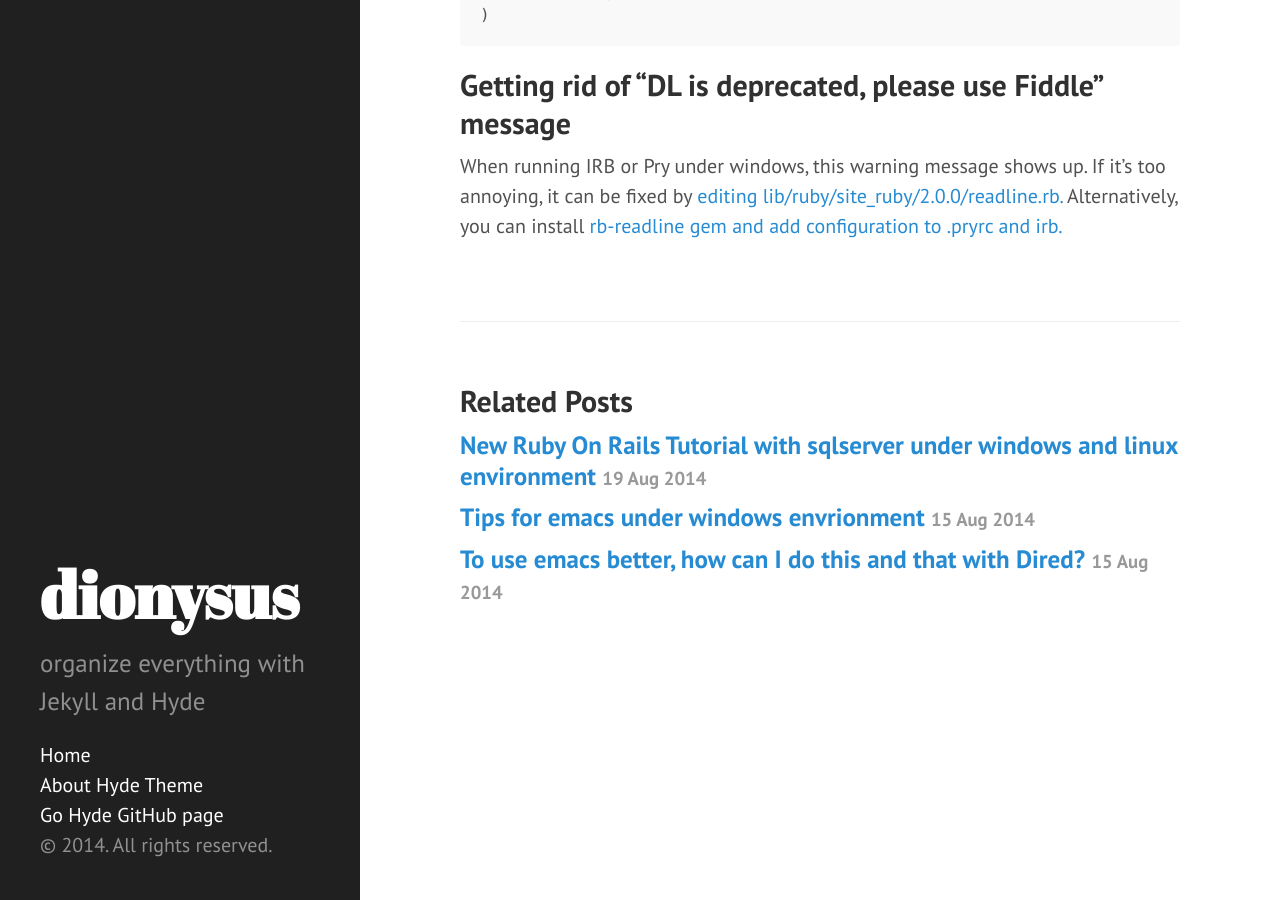
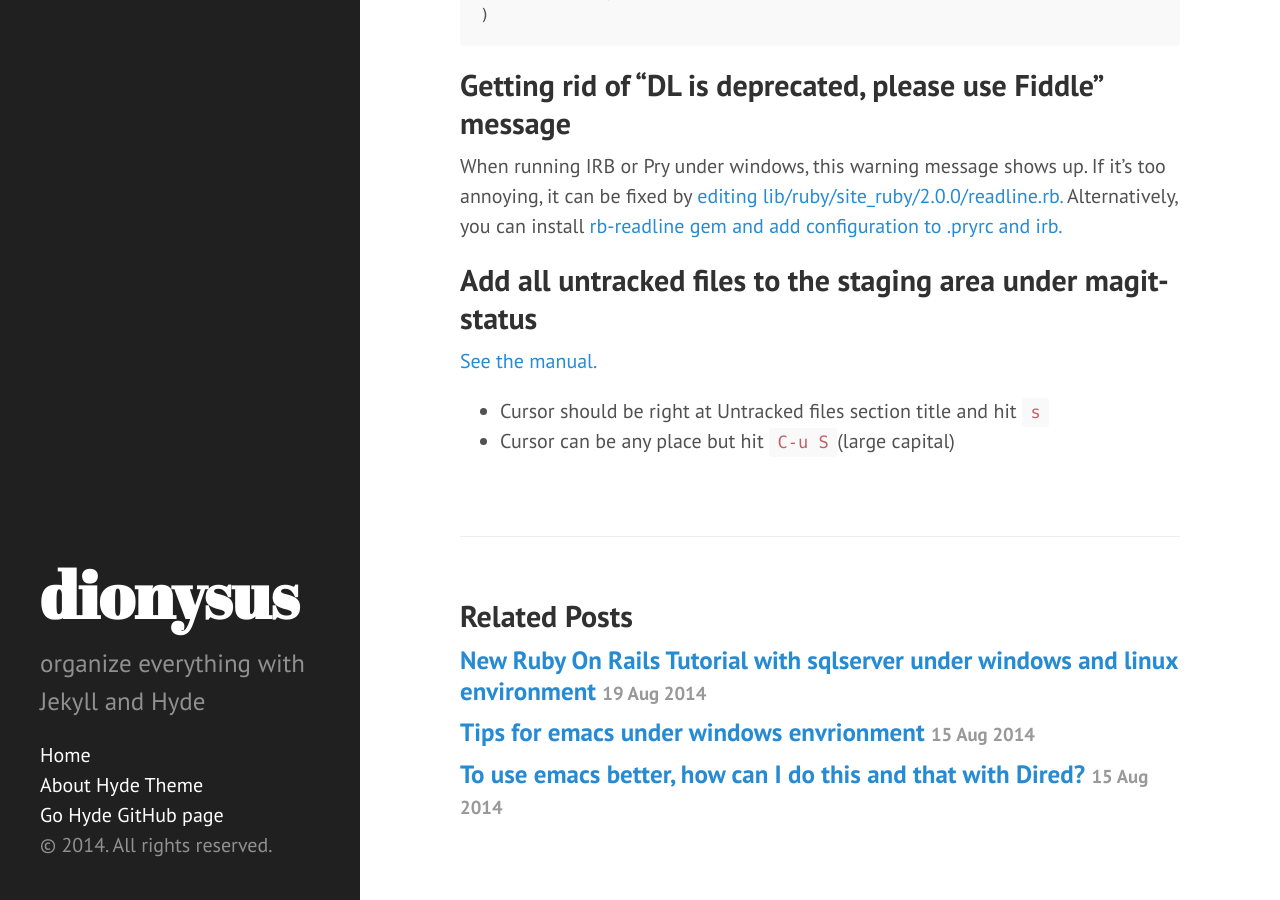
Before and after one commit to iamdionysus/iamdionysus.github.io, a Jekyll site: the page built from _posts/2014-08-18-everyday-tips.md, in a window 1280 px wide and 900 px high, scrolled down 878 px. Built offline with Jekyll 4.4.1, drawn with Linux system fonts in a browser that asks for light colours; Markdown is read by kramdown in place of the engine named in the settings.

Commit message:
update magit tip

````diff
--- a/_posts/2014-08-18-everyday-tips.md
+++ b/_posts/2014-08-18-everyday-tips.md
@@ -23,3 +23,9 @@ Multi-term is only working for linux. I want to install multi-term only when I u
 
 ## Getting rid of "DL is deprecated, please use Fiddle" message
 When running IRB or Pry under windows, this warning message shows up. If it's too annoying, it can be fixed by [editing lib/ruby/site_ruby/2.0.0/readline.rb.](http://stackoverflow.com/questions/15590450/ruby-2-0-0p0-irb-error-dl-is-deprecated-please-use-fiddle) Alternatively, you can install [rb-readline gem and add configuration to .pryrc and irb.](http://zcoding.blogspot.sg/2014/04/get-rid-of-dl-deprecated-message-from.html)
+
+## Add all untracked files to the staging area under magit-status
+[See the manual.](http://magit.github.io/magit.html#Untracked-files)
+
+* Cursor should be right at Untracked files section title and hit ```s```
+* Cursor can be any place but hit ```C-u S```(large capital)
````
